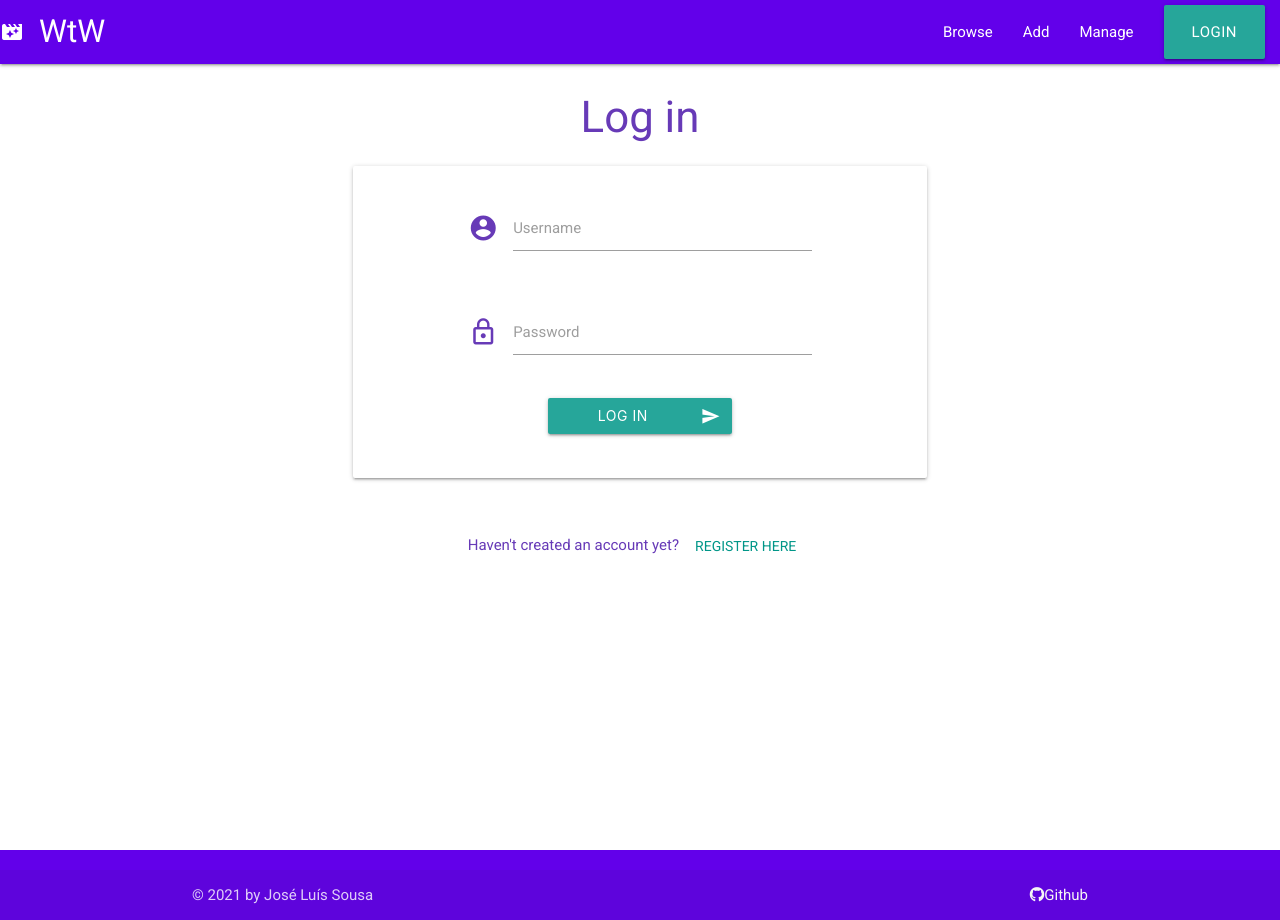
After one commit to jltps/WtW-ms3, a Flask app: page /login in a window 1280 px wide. The commit adds this page. Run offline with Flask 2, Linux system fonts and the light colour scheme; some libraries are stand-ins or nearby versions.

Commit message:
Add log in functionality

```diff
--- a/app.py
+++ b/app.py
@@ -46,6 +46,28 @@ def register():
     return render_template("register.html")
 
 
+@app.route("/login", methods=["GET", "POST"])
+def login():
+    if request.method == "POST":
+        existing_user = mongo.db.users.find_one(
+            {"username": request.form.get("username").lower()})
+
+        if existing_user:
+            if check_password_hash(
+                    existing_user["password"], request.form.get("password")):
+                session["user"] = request.form.get("username").lower()
+                flash("Welcome {}".format(request.form.get("username")))
+            else:
+                flash("Incorrect username and/or password")
+                return redirect(url_for("login"))
+
+        else:
+            flash("Incorrect username and/or password")
+            return redirect(url_for("login"))
+
+    return render_template("login.html")
+
+
 @app.route("/browse")
 def browse():
     tasks = list(mongo.db.titles.find())
--- a/templates/base.html
+++ b/templates/base.html
@@ -24,7 +24,7 @@
                     <li><a href="{{ url_for('browse') }}">Browse</a></li>
                     <li><a href="#">Add</a></li>
                     <li><a href="#">Manage</a></li>
-                    <a class="waves-effect waves-light btn-large" href="{{ url_for('register') }}">Login</a>
+                    <a class="waves-effect waves-light btn-large" href="{{ url_for('login') }}">Login</a>
                 </ul>
             </div>
         </nav>
@@ -35,7 +35,7 @@
             <li><a href="{{ url_for('browse') }}" class="center-align">Browse</a></li>
             <li><a href="#" class="center-align">Add</a></li>
             <li><a href="#" class="center-align">Manage</a></li>
-            <li><a class="waves-effect waves-light btn-large center-align" href="register">Login</a></li>
+            <li><a class="waves-effect waves-light btn-large center-align" href="{{ url_for('login') }}">Login</a></li>
         </ul>
     </header>
 
--- /dev/null
+++ b/templates/login.html
@@ -0,0 +1,43 @@
+{% extends "base.html" %}
+{% block content %}
+
+<h3 class="center-align deep-purple-text darken-4">Log in</h3>
+
+<div class="row">
+    <form class="col s12 m8 offset-m2" method="POST" action="{{ url_for('login') }}">
+      <div class="card-panel">
+        <!-- Username -->
+        <div class="row">
+            <div class="input-field col s12 m8 offset-m2">
+                <i class="material-icons prefix deep-purple-text darken-4">account_circle</i>
+                <input id="username" name="username" type="text" minlength="5" maxlength="30" pattern="^[a-zA-Z0-9]{5,30}$" class="validate" required>
+                <label for="username">Username</label>
+              </div>
+        </div>
+        <!-- Password -->
+        <div class="row">
+            <div class="input-field col s12 m8 offset-m2">
+                <i class="material-icons prefix deep-purple-text darken-4">lock_outline</i>
+              <input id="password" name="password" type="password" minlength="5" maxlength="30" pattern="^{5,30}$" class="validate" required>
+              <label for="password">Password</label>
+            </div>
+        </div>
+        <!-- Register button -->
+        <div class="row">
+            <button class="col s6 m4 offset-s3 offset-m4 btn waves-effect waves-light center" type="submit" name="action">Log in
+                <i class="material-icons right">send</i>
+            </button>
+        </div>
+      </div>
+    </form>
+
+</div>
+<div class="row">
+  <div class="col s8 m6 offset-s2 offset-m3 deep-purple-text lighten-3">
+    <p class="center-align">
+      Haven't created an account yet?<a href="{{ url_for('register') }}" class="waves-effect waves-teal teal-text btn-flat">Register here</a>
+    </p>
+  </div>
+</div>
+
+{% endblock %}
```
Also changed, not shown: templates/register.html (+14 -7 lines).
